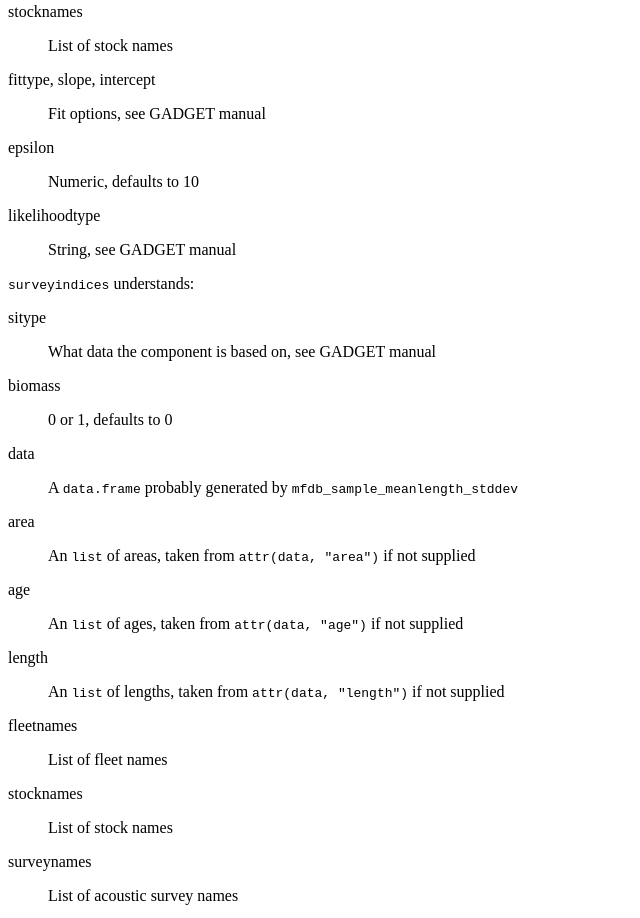
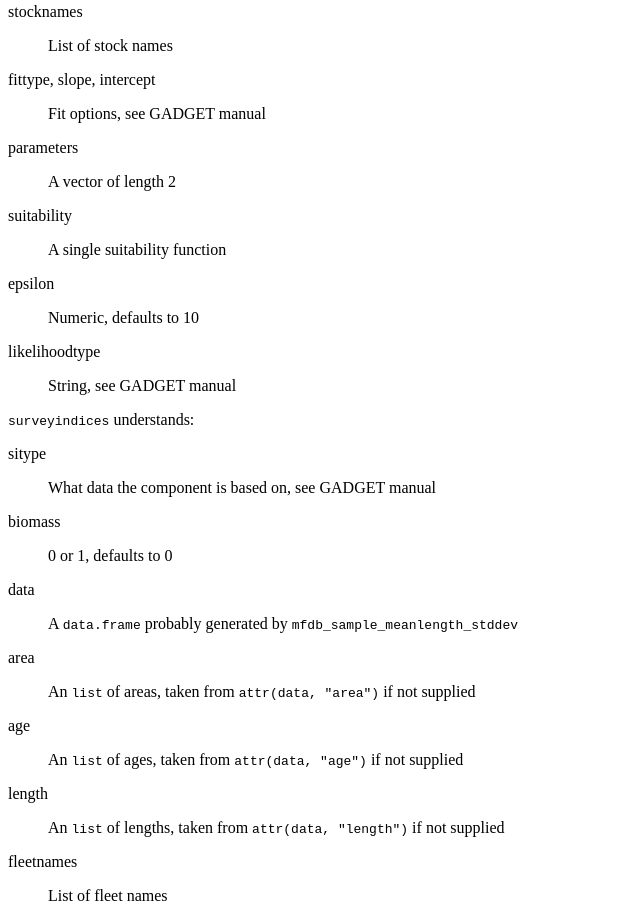
Before and after one commit to mareframe/mareframe.github.io, a plain HTML site: page packages/mfdb/5.x/html/gadget_likelihood_component.html in a window 1280 px wide. Shown: the part 2858-3776 px from the top of the page, without its empty margins (0-640 px from the left). Drawn offline with Linux system fonts and the light colour scheme.

Commit message:
Update documentation, mfdb revision 830dfe6c2a972bd3d2fbdda4cc7e4b9c143ce288

```diff
--- a/packages/mfdb/5.x/html/gadget_likelihood_component.html
+++ b/packages/mfdb/5.x/html/gadget_likelihood_component.html
@@ -154,6 +154,10 @@ catchdistribution, stockdistribution.
 </dd>
 <dt>fittype, slope, intercept</dt><dd><p>Fit options, see GADGET manual</p>
 </dd>
+<dt>parameters</dt><dd><p>A vector of length 2</p>
+</dd>
+<dt>suitability</dt><dd><p>A single suitability function</p>
+</dd>
 <dt>epsilon</dt><dd><p>Numeric, defaults to 10</p>
 </dd>
 <dt>likelihoodtype</dt><dd><p>String, see GADGET manual</p>
```
